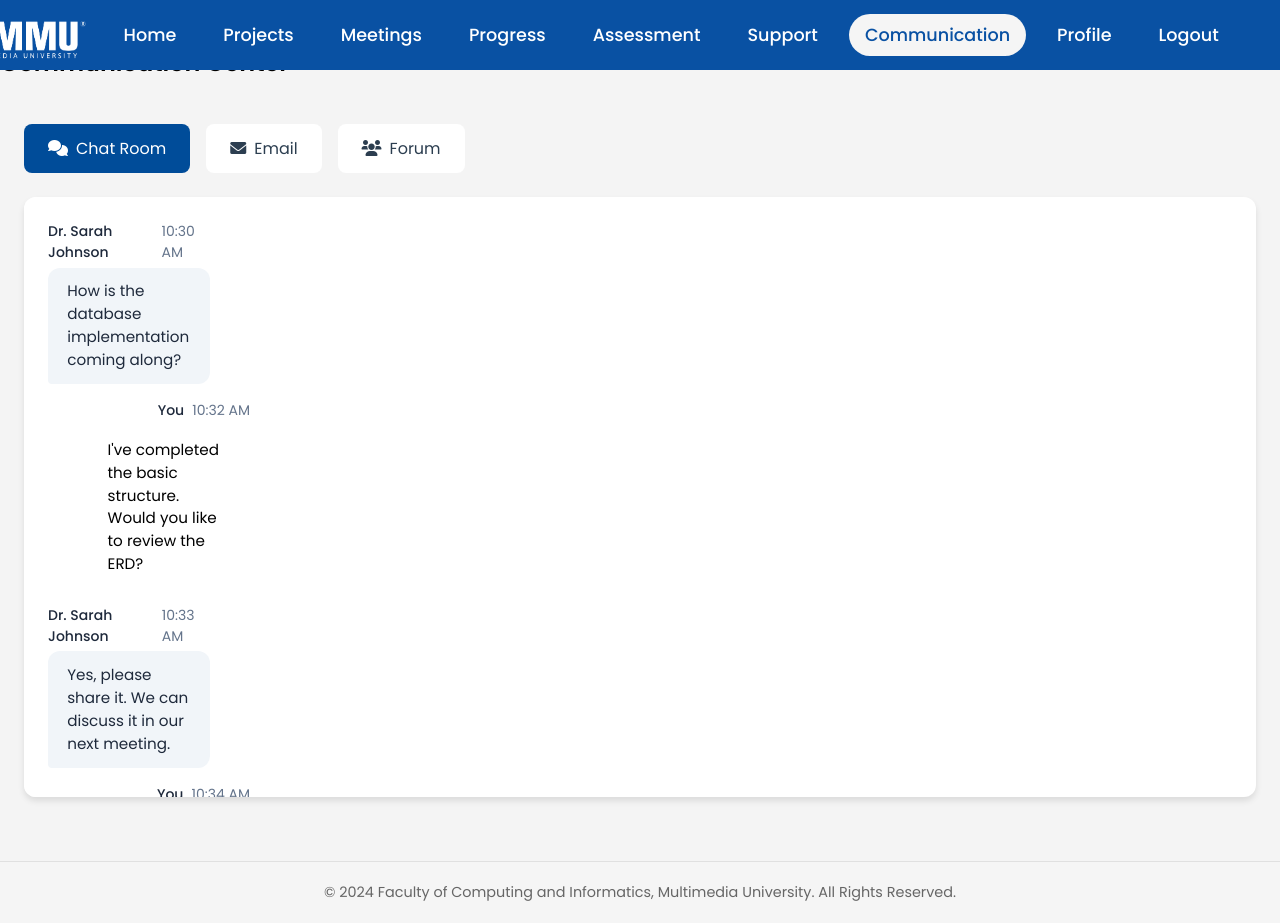
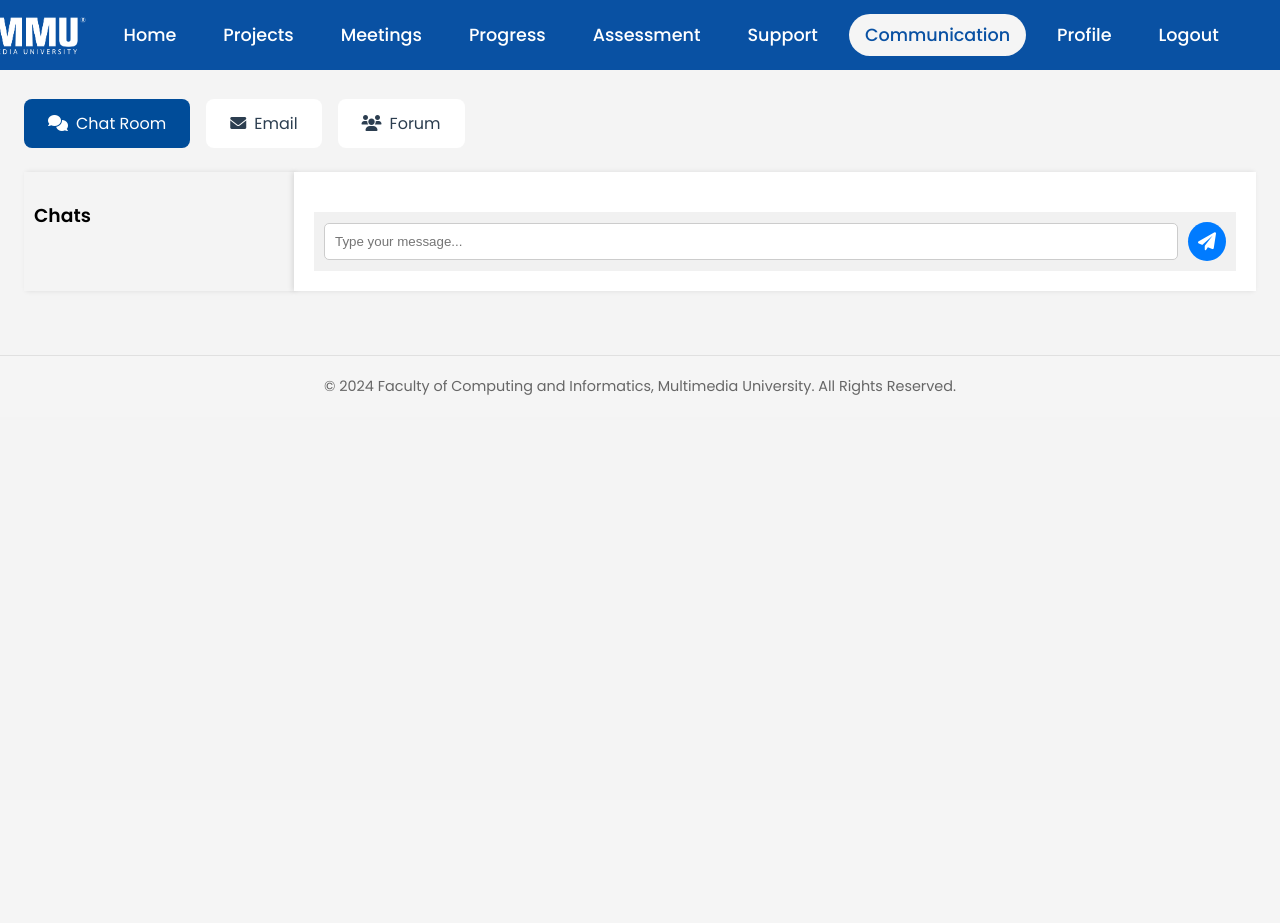
Before and after one commit to YongJinYit1214/final-year-project-management-system, a PHP site: page /pages/communication/communication-page.php in a window 1280 px wide. After the commit the page ends 395 px from the top, so only its background shows below. Run offline with PHP 8.4, Linux system fonts and the light colour scheme; the visitor is signed in with stand-in values (Sample User, id 1).

Commit message:
chat-system implemented

```diff
--- a/components/form/email-form.php
+++ /dev/null
@@ -1,4 +0,0 @@
-<?php
-
-
-?>
--- a/pages/communication/communication-page.css
+++ b/pages/communication/communication-page.css
@@ -110,22 +110,20 @@ body {
     color: inherit;
 }
 
-/* Chat Room Styles */
 .chat-container {
-    display: grid;
-    grid-template-columns: 250px 1fr;
-    gap: 1rem;
-    height: 600px;
-    background: white;
-    border-radius: 12px;
-    box-shadow: 0 4px 6px rgba(0, 0, 0, 0.1);
-    overflow: hidden;
+    display: flex; /* Ensures that the sidebar and main chat area appear side by side */
+    height: 100%;
 }
 
+/* Styling for chat-sidebar */
 .chat-sidebar {
-    background: #f8fafc;
-    border-right: 1px solid #e2e8f0;
+    width: 250px; /* Set a fixed width for the sidebar */
+    background-color: #f4f4f4; /* Light background for the sidebar */
+    padding: 10px;
+    box-shadow: 2px 0px 5px rgba(0, 0, 0, 0.1); /* Optional shadow effect */
+    overflow-y: auto; /* Enables scrolling if there are many users */
 }
+
 
 .chat-header {
     padding: 1.2rem;
@@ -191,12 +199,13 @@ body {
     display: flex;
     flex-direction: column;
     background: white;
+    height: 100%; /* Full height of parent container */
 }
 
 .chat-messages {
-    flex: 1;
+    flex: 1; /* Takes up all the available space */
+    overflow-y: auto; /* Allows scrolling when there are too many messages */
     padding: 1.5rem;
-    overflow-y: auto;
     display: flex;
     flex-direction: column;
     gap: 1rem;
@@ -256,50 +265,7 @@ body {
     border-bottom-right-radius: 4px;
 }
 
-.chat-input {
-    display: flex;
-    padding: 1rem;
-    gap: 0.8rem;
-    border-top: 1px solid #e2e8f0;
-    background: white;
-}
 
-.chat-input input {
-    flex: 1;
-    padding: 0.8rem 1.2rem;
-    border: 2px solid #e2e8f0;
-    border-radius: 8px;
-    font-size: 0.95rem;
-    transition: all 0.3s ease;
-}
-
-.chat-input input:focus {
-    outline: none;
-    border-color: #e92135;
-    box-shadow: 0 0 0 2px rgba(37, 99, 235, 0.1);
-}
-
-.send-btn {
-    background: var(--primary-color);
-    color: white;
-    border: none;
-    padding: 0 1.5rem;
-    border-radius: 8px;
-    cursor: pointer;
-    display: flex;
-    align-items: center;
-    justify-content: center;
-    transition: all 0.3s ease;
-}
-
-.send-btn:hover {
-    background: var(--accent-color);
-    transform: translateY(-2px);
-}
-
-.send-btn i {
-    font-size: 1.1rem;
-}
 
 /* Footer styles */
 footer {
@@ -315,3 +281,86 @@ footer p {
     color: #666;
     font-size: 0.9rem;
 }
+
+/* Basic styling for chat-container */
+.chat-container {
+    display: flex; /* Ensures that the sidebar and main chat area appear side by side */
+    height: 100%;
+}
+
+/* Styling for chat-sidebar */
+.chat-sidebar {
+    width: 250px; /* Set a fixed width for the sidebar */
+    background-color: #f4f4f4; /* Light background for the sidebar */
+    padding: 10px;
+    box-shadow: 2px 0px 5px rgba(0, 0, 0, 0.1); /* Optional shadow effect */
+    overflow-y: auto; /* Enables scrolling if there are many users */
+}
+
+/* Styling for each user item in the list */
+.user-item {
+    padding: 10px;
+    cursor: pointer;
+    margin-bottom: 10px;
+    border-radius: 5px;
+    transition: background-color 0.3s;
+}
+
+/* Change the background when hovering over a user item */
+.user-item:hover {
+    background-color: #ddd;
+}
+
+/* Active user item styling */
+.user-item.active {
+    background-color: #007bff;
+    color: white;
+}
+
+/* Styling for chat-main */
+.chat-main {
+    flex-grow: 1; /* The main chat area will take up remaining space */
+    padding: 20px;
+    background-color: white;
+    display: flex;
+    flex-direction: column;
+    justify-content: space-between;
+    box-shadow: -2px 0px 5px rgba(0, 0, 0, 0.1);
+}
+
+/* Styling for chat-messages */
+.chat-messages {
+    flex-grow: 1;
+    overflow-y: auto;
+    padding: 10px;
+    max-height: 600px;
+}
+
+/* Styling for chat input area */
+.chat-input {
+    display: flex;
+    align-items: center;
+    gap: 10px;
+    padding: 10px;
+    background-color: #f1f1f1;
+}
+
+.chat-input input {
+    flex-grow: 1;
+    padding: 10px;
+    border-radius: 5px;
+    border: 1px solid #ccc;
+}
+
+.send-btn {
+    background-color: #007bff;
+    color: white;
+    border: none;
+    padding: 10px;
+    border-radius: 50%;
+    cursor: pointer;
+}
+
+.send-btn i {
+    font-size: 18px;
+}
--- a/pages/communication/communication-page.php
+++ b/pages/communication/communication-page.php
@@ -1,16 +1,14 @@
 <?php
-session_start();
 require_once '../../auth/auth_check.php';
 require_once '../../components/navbar.php';
+require_once './get-user.php';
 ?>
-!DOCTYPE html>
+<!DOCTYPE html>
 <html lang="en">
 <head>
     <meta charset="UTF-8">
     <meta name="viewport" content="width=device-width, initial-scale=1.0">
     <title>FCI FYP System - Communication</title>
-    <!-- <link rel="stylesheet" href="../../index.css"> -->
-    <!-- <link rel="stylesheet" href="./shared.css"> -->
     <link rel="stylesheet" href="./communication-page.css">
     <link href="https://cdnjs.cloudflare.com/ajax/libs/font-awesome/6.0.0/css/all.min.css" rel="stylesheet">
     <script src="../../assets/js/auth.js" defer></script>
@@ -38,53 +36,32 @@ require_once '../../components/navbar.php';
         <!-- Chat Room Section -->
         <div class="comm-content chat-section active" id="chatSection">
             <div class="chat-container">
-
+                <div class="chat-sidebar">
+                    <h3>Chats</h3>
+                    <div class="user-list">
+                        <?php
+                            $users = getUsers();
+                            while ($user = $users->fetch_assoc()) {
+                                echo '<div class="user-item" data-user-id="' . $user['user_id'] . '">';
+                                echo '<span class="user-name">' . $user['full_name'] . '</span>';
+                                echo '</div>';
+                            }
+                        ?>
+                    </div>
+                </div>
                 <div class="chat-main">
                     <div class="chat-messages">
-                        <div class="message received">
-                            <div class="message-info">
-                                <span class="sender">Dr. Sarah Johnson</span>
-                                <span class="time">10:30 AM</span>
-                            </div>
-                            <div class="message-content">
-                                How is the database implementation coming along?
-                            </div>
-                        </div>
-                        <div class="message sent">
-                            <div class="message-info">
-                                <span class="sender">You</span>
-                                <span class="time">10:32 AM</span>
-                            </div>
-                            <div class="message-content">
-                                I've completed the basic structure. Would you like to review the ERD?
-                            </div>
-                        </div>
-                        <div class="message received">
-                            <div class="message-info">
-                                <span class="sender">Dr. Sarah Johnson</span>
-                                <span class="time">10:33 AM</span>
-                            </div>
-                            <div class="message-content">
-                                Yes, please share it. We can discuss it in our next meeting.
-                            </div>
-                        </div>
-                        <div class="message sent">
-                            <div class="message-info">
-                                <span class="sender">You</span>
-                                <span class="time">10:34 AM</span>
-                            </div>
-                            <div class="message-content">
-                                I'll prepare a detailed document with the ERD and relationships explanation.
-                            </div>
-                        </div>
+
                     </div>
                     <div class="chat-input">
                         <input type="text" placeholder="Type your message..." id="messageInput">
-                        <button class="send-btn">
+                        <button class="send-btn" id="sendBtn">
                             <i class="fas fa-paper-plane"></i>
                         </button>
                     </div>
                 </div>
+            </div>
+        </div>
             </div>
         </div>
     </div>
@@ -93,6 +70,104 @@ require_once '../../components/navbar.php';
 <footer>
     <p>&copy; 2024 Faculty of Computing and Informatics, Multimedia University. All Rights Reserved.</p>
 </footer>
+<script>
+    document.addEventListener('DOMContentLoaded', function() {
+        // Select the first user by default
+        const userItems = document.querySelectorAll('.user-item');
+        if (userItems.length > 0) {
+            userItems[0].classList.add('active');
+            fetchChatMessages(); // Fetch messages for the default user
+        }
 
+        // Add click event listeners to user items
+        userItems.forEach(userItem => {
+            userItem.addEventListener('click', function() {
+                // Remove active class from all user items
+                userItems.forEach(item => item.classList.remove('active'));
+                // Add active class to the clicked user item
+                this.classList.add('active');
+                // Fetch messages for the selected user
+                fetchChatMessages();
+            });
+        });
+
+        function fetchChatMessages() {
+            const activeUserItem = document.querySelector('.user-item.active');
+            if (!activeUserItem) {
+                console.error('No user selected');
+                return; // Exit the function if no user is selected
+            }
+
+            const receiverId = activeUserItem.dataset.userId;
+            if (!receiverId) {
+                console.error('Receiver ID is missing');
+                return;
+            }
+
+            console.log('Fetching messages for receiver ID:', receiverId); // Debugging step
+
+            fetch(`fetch-message.php?receiver_id=${receiverId}`)
+                .then(response => {
+                    if (!response.ok) {
+                        throw new Error('Network response was not ok: ' + response.statusText);
+                    }
+                    return response.json(); // Parse the response as JSON
+                })
+                .then(data => {
+                    const chatMessages = document.querySelector('.chat-messages');
+                    chatMessages.innerHTML = ''; // Clear existing messages
+                    data.forEach(message => {
+                        const messageDiv = document.createElement('div');
+                        messageDiv.classList.add('message', message.sender_id == <?php echo $_SESSION['user_id']; ?> ? 'sent' : 'received');
+                        messageDiv.innerHTML = `
+                            <div class="message-info">
+                                <span class="sender">${message.sender_name}</span>
+                                <span class="time">${message.sent_at}</span>
+                            </div>
+                            <div class="message-content">${message.message}</div>
+                        `;
+                        chatMessages.appendChild(messageDiv);
+                    });
+                    // Scroll to the bottom of the chat messages
+                    chatMessages.scrollTop = chatMessages.scrollHeight;
+                })
+                .catch(error => {
+                    console.error('Error fetching messages:', error);
+                });
+        }
+
+        // Send a new message
+        document.getElementById('sendBtn').addEventListener('click', function() {
+            const messageInput = document.getElementById('messageInput');
+            const activeUserItem = document.querySelector('.user-item.active');
+            if (!activeUserItem) {
+                console.error('No user selected');
+                return;
+            }
+
+            const receiverId = activeUserItem.dataset.userId;
+            const message = messageInput.value.trim();
+
+            if (message) {
+                fetch('send-message.php', {
+                    method: 'POST',
+                    headers: { 'Content-Type': 'application/json' },
+                    body: JSON.stringify({ receiver_id: receiverId, message: message })
+                })
+                .then(response => response.json())
+                .then(data => {
+                    if (data.success) {
+                        messageInput.value = ''; // Clear input
+                        fetchChatMessages(); // Refresh messages
+                    }
+                })
+                .catch(error => console.error('Error sending message:', error));
+            }
+        });
+
+        // Poll for new messages every 5 seconds
+        setInterval(fetchChatMessages, 5000);
+    });
+</script>
 </body>
 </html>
--- /dev/null
+++ b/pages/communication/get-user.php
@@ -0,0 +1,14 @@
+<?php
+require_once '../../db_connection.php';
+function getUsers() {
+    $conn = OpenCon();
+    $sql = "SELECT user_id, full_name FROM users WHERE user_id != ?"; // Exclude the logged-in user
+    $stmt = $conn->prepare($sql);
+    $stmt->bind_param("i", $_SESSION['user_id']);
+    $stmt->execute();
+    $result = $stmt->get_result();
+    $stmt->close();
+    CloseCon($conn);
+    return $result;
+}
+?>
```
Also changed, not shown: other parts of pages/communication/communication-page.css (+30 -20 lines), components/form/email-form.css (deleted, +0 -9 lines), pages/communication/fetch-message.php (added, +41 -0 lines), pages/communication/send-message.php (added, +19 -0 lines).
